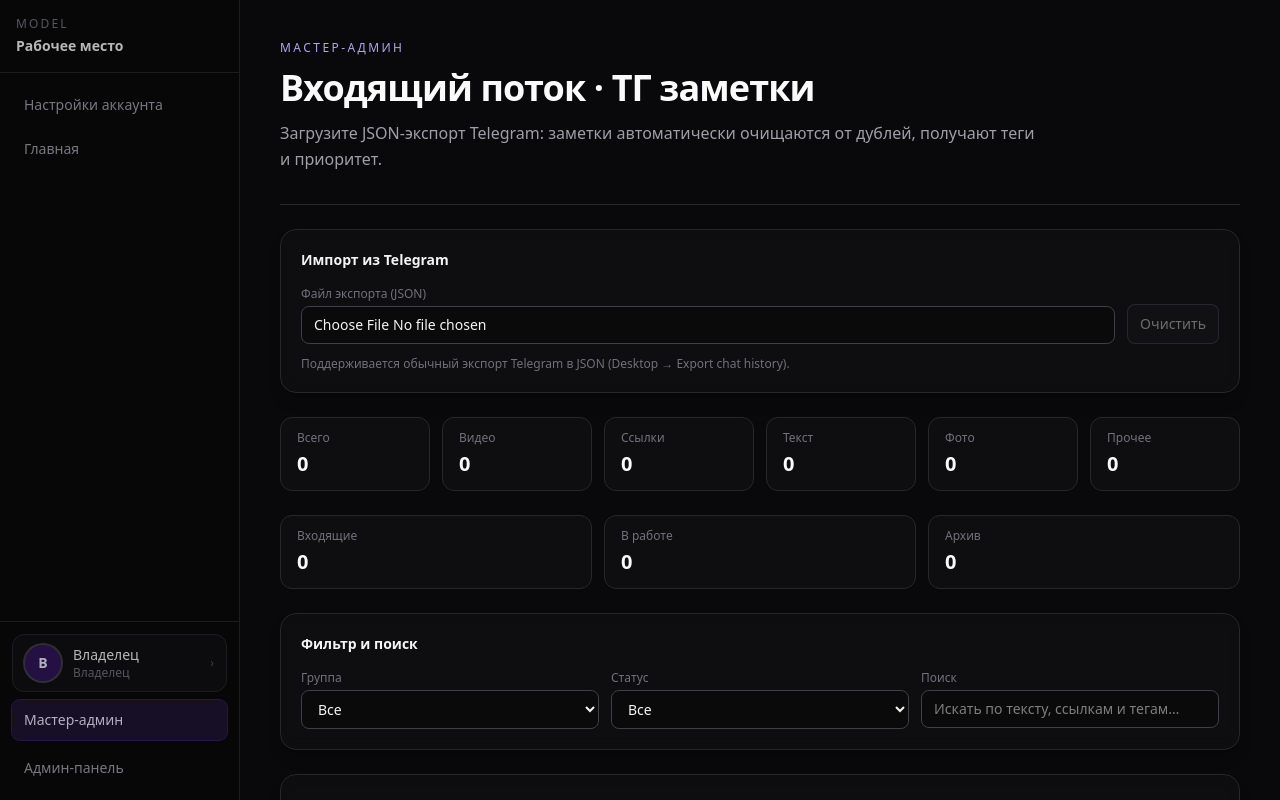
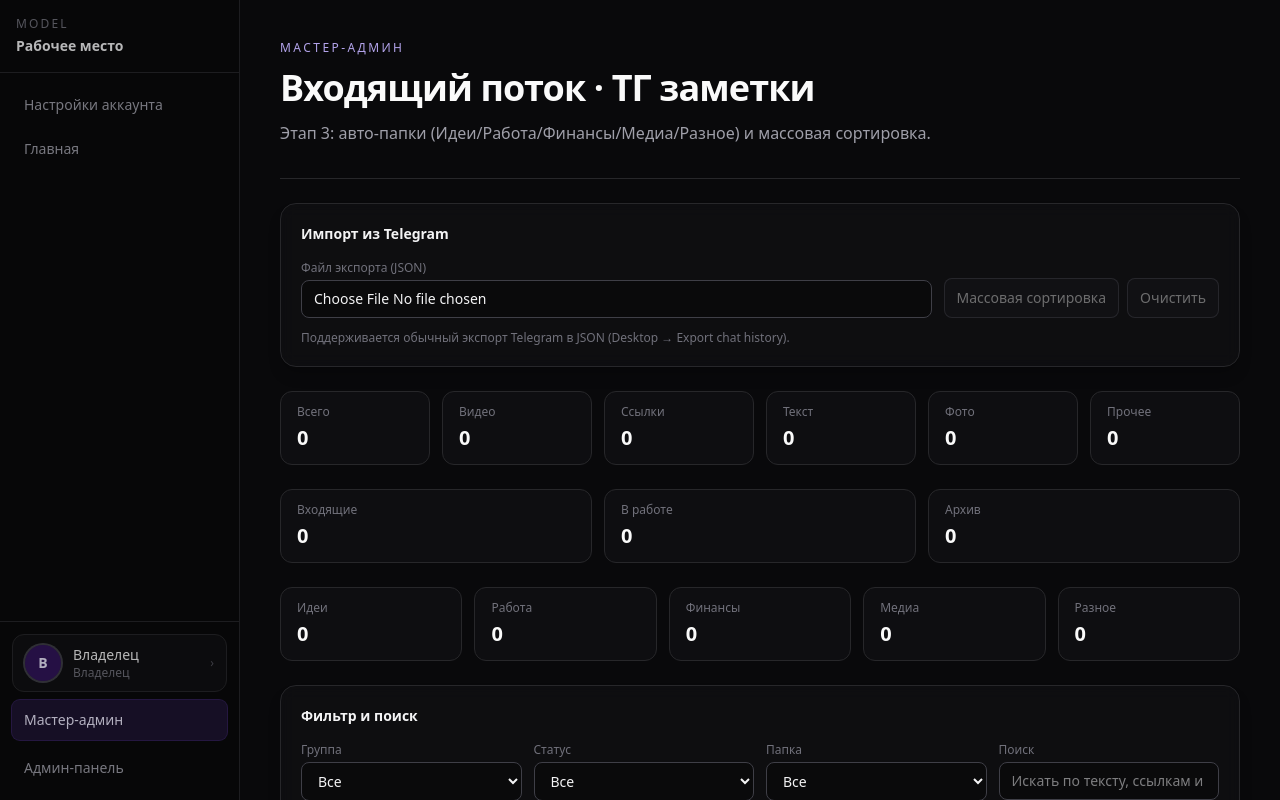
Before and after one commit to Goncharov108/model, a React (Vite) app in the folder web/: page /master-admin/incoming in a window 1280 px wide. Shown: the top 800 px of the page. Built offline with nearby package versions, Linux system fonts and the light colour scheme.

Commit message:
feat(web): этап 3 тг-заметок — папки и массовая сортировка

```diff
--- a/web/src/domain/telegramNotes.ts
+++ b/web/src/domain/telegramNotes.ts
@@ -3,6 +3,8 @@ export type TelegramNoteGroup = 'video' | 'link' | 'text' | 'photo' | 'file' | '
 export type TelegramNotePriority = 'high' | 'normal' | 'low'
 
 export type TelegramNoteState = 'inbox' | 'in_work' | 'archived'
+
+export type TelegramNoteFolder = 'ideas' | 'work' | 'finance' | 'media' | 'misc'
 
 export interface TelegramNoteItem {
   id: string
@@ -17,6 +19,7 @@ export interface TelegramNoteItem {
   priority: TelegramNotePriority
   state: TelegramNoteState
   dedupeKey: string
+  folder: TelegramNoteFolder
 }
 
 export interface TelegramNotesSnapshot {
--- a/web/src/lib/telegramNotes.ts
+++ b/web/src/lib/telegramNotes.ts
@@ -1,5 +1,6 @@
 import { newId } from './newId'
 import type {
+  TelegramNoteFolder,
   TelegramNoteGroup,
   TelegramNoteItem,
   TelegramNotePriority,
@@ -102,6 +103,18 @@ function detectPriority(input: { text: string; links: string[]; tags: string[];
   return 'normal'
 }
 
+function detectFolder(input: { group: TelegramNoteGroup; tags: string[]; text: string; links: string[] }): TelegramNoteFolder {
+  if (input.tags.includes('finance')) return 'finance'
+  if (input.tags.includes('todo') || input.tags.includes('meeting') || input.tags.includes('github')) return 'work'
+  if (input.tags.includes('idea')) return 'ideas'
+  if (input.group === 'video' || input.group === 'photo') return 'media'
+
+  const fullText = `${input.text} ${input.links.join(' ')}`.toLowerCase()
+  if (['проект', 'задача', 'клиент', 'план'].some((token) => fullText.includes(token))) return 'work'
+  if (['идея', 'заметка', 'набросок'].some((token) => fullText.includes(token))) return 'ideas'
+  return 'misc'
+}
+
 function classifyGroup(input: {
   links: string[]
   text: string
@@ -163,6 +176,7 @@ export function parseTelegramNotesExport(raw: string, sourceName: string): Teleg
 
     const tags = detectTags({ text: plain, links, group })
     const priority = detectPriority({ text: plain, links, tags, group })
+    const folder = detectFolder({ group, tags, text: plain, links })
 
     items.push({
       id: String(message.id ?? newId()),
@@ -177,6 +191,7 @@ export function parseTelegramNotesExport(raw: string, sourceName: string): Teleg
       priority,
       state: 'inbox',
       dedupeKey,
+      folder,
     })
   }
 
--- a/web/src/routes/MasterAdminIncomingWorkspace.tsx
+++ b/web/src/routes/MasterAdminIncomingWorkspace.tsx
@@ -1,5 +1,10 @@
 import { useMemo, useState } from 'react'
-import type { TelegramNoteGroup, TelegramNotePriority, TelegramNoteState } from '../domain/telegramNotes'
+import type {
+  TelegramNoteFolder,
+  TelegramNoteGroup,
+  TelegramNotePriority,
+  TelegramNoteState,
+} from '../domain/telegramNotes'
 import { readTextFile } from '../lib/readTextFile'
 import { countByGroup, parseTelegramNotesExport } from '../lib/telegramNotes'
 import { useTelegramNotesStore } from '../store/telegramNotesStore'
@@ -31,15 +36,24 @@ const PRIORITY_LABEL: Record<TelegramNotePriority, string> = {
   low: 'Позже',
 }
 
-/** Входящий поток: импорт и разбор заметок из Telegram export JSON. */
+const FOLDER_LABEL: Record<TelegramNoteFolder, string> = {
+  ideas: 'Идеи',
+  work: 'Работа',
+  finance: 'Финансы',
+  media: 'Медиа',
+  misc: 'Разное',
+}
+
 export function MasterAdminIncomingWorkspace() {
   const snapshot = useTelegramNotesStore((s) => s.snapshot)
   const setSnapshot = useTelegramNotesStore((s) => s.setSnapshot)
   const setItemState = useTelegramNotesStore((s) => s.setItemState)
+  const applyAutoRouting = useTelegramNotesStore((s) => s.applyAutoRouting)
   const clear = useTelegramNotesStore((s) => s.clear)
 
   const [groupFilter, setGroupFilter] = useState<TelegramNoteGroup | 'all'>('all')
   const [stateFilter, setStateFilter] = useState<TelegramNoteState | 'all'>('all')
+  const [folderFilter, setFolderFilter] = useState<TelegramNoteFolder | 'all'>('all')
   const [query, setQuery] = useState('')
   const [error, setError] = useState<string | null>(null)
   const [busy, setBusy] = useState(false)
@@ -55,16 +69,28 @@ export function MasterAdminIncomingWorkspace() {
     }
   }, [snapshot])
 
+  const folderCounters = useMemo(() => {
+    const items = snapshot?.items ?? []
+    return {
+      ideas: items.filter((x) => x.folder === 'ideas').length,
+      work: items.filter((x) => x.folder === 'work').length,
+      finance: items.filter((x) => x.folder === 'finance').length,
+      media: items.filter((x) => x.folder === 'media').length,
+      misc: items.filter((x) => x.folder === 'misc').length,
+    }
+  }, [snapshot])
+
   const filteredItems = useMemo(() => {
     const base = snapshot?.items ?? []
     return base.filter((item) => {
       if (groupFilter !== 'all' && item.group !== groupFilter) return false
       if (stateFilter !== 'all' && item.state !== stateFilter) return false
+      if (folderFilter !== 'all' && item.folder !== folderFilter) return false
       if (!query.trim()) return true
       const haystack = `${item.text} ${item.links.join(' ')} ${item.tags.join(' ')}`.toLowerCase()
       return haystack.includes(query.toLowerCase())
     })
-  }, [groupFilter, query, snapshot, stateFilter])
+  }, [folderFilter, groupFilter, query, snapshot, stateFilter])
 
   async function handleImport(file: File) {
     setBusy(true)
@@ -75,6 +101,7 @@ export function MasterAdminIncomingWorkspace() {
       setSnapshot(parsed)
       setGroupFilter('all')
       setStateFilter('all')
+      setFolderFilter('all')
       setQuery('')
     } catch (e) {
       setError(e instanceof Error ? e.message : 'Не удалось прочитать файл')
@@ -88,7 +115,7 @@ export function MasterAdminIncomingWorkspace() {
       <PageHeader
         eyebrow="Мастер-админ"
         title="Входящий поток · ТГ заметки"
-        description="Загрузите JSON-экспорт Telegram: заметки автоматически очищаются от дублей, получают теги и приоритет."
+        description="Этап 3: авто-папки (Идеи/Работа/Финансы/Медиа/Разное) и массовая сортировка."
       />
 
       <SurfaceCard title="Импорт из Telegram">
@@ -109,6 +136,9 @@ export function MasterAdminIncomingWorkspace() {
             />
           </label>
           <div className="flex gap-2">
+            <AppButton type="button" variant="ghost" onClick={() => applyAutoRouting()} disabled={!snapshot || busy}>
+              Массовая сортировка
+            </AppButton>
             <AppButton type="button" variant="ghost" onClick={() => clear()} disabled={!snapshot || busy}>
               Очистить
             </AppButton>
@@ -142,48 +172,49 @@ export function MasterAdminIncomingWorkspace() {
         <StatChip label={STATE_LABEL.archived} value={stateCounters.archived} />
       </div>
 
+      <div className="grid gap-3 sm:grid-cols-5">
+        <StatChip label={FOLDER_LABEL.ideas} value={folderCounters.ideas} />
+        <StatChip label={FOLDER_LABEL.work} value={folderCounters.work} />
+        <StatChip label={FOLDER_LABEL.finance} value={folderCounters.finance} />
+        <StatChip label={FOLDER_LABEL.media} value={folderCounters.media} />
+        <StatChip label={FOLDER_LABEL.misc} value={folderCounters.misc} />
+      </div>
+
       <SurfaceCard title="Фильтр и поиск">
-        <div className="mt-4 grid gap-3 lg:grid-cols-3">
+        <div className="mt-4 grid gap-3 lg:grid-cols-4">
           <label className="flex flex-col gap-1 text-xs text-zinc-500">
             Группа
-            <select
-              className={inputClass}
-              value={groupFilter}
-              onChange={(e) => setGroupFilter(e.target.value as TelegramNoteGroup | 'all')}
-            >
+            <select className={inputClass} value={groupFilter} onChange={(e) => setGroupFilter(e.target.value as TelegramNoteGroup | 'all')}>
               <option value="all">Все</option>
               {(Object.keys(GROUP_LABEL) as TelegramNoteGroup[]).map((group) => (
-                <option key={group} value={group}>
-                  {GROUP_LABEL[group]}
-                </option>
+                <option key={group} value={group}>{GROUP_LABEL[group]}</option>
               ))}
             </select>
           </label>
 
           <label className="flex flex-col gap-1 text-xs text-zinc-500">
             Статус
-            <select
-              className={inputClass}
-              value={stateFilter}
-              onChange={(e) => setStateFilter(e.target.value as TelegramNoteState | 'all')}
-            >
+            <select className={inputClass} value={stateFilter} onChange={(e) => setStateFilter(e.target.value as TelegramNoteState | 'all')}>
               <option value="all">Все</option>
               {(Object.keys(STATE_LABEL) as TelegramNoteState[]).map((state) => (
-                <option key={state} value={state}>
-                  {STATE_LABEL[state]}
-                </option>
+                <option key={state} value={state}>{STATE_LABEL[state]}</option>
+              ))}
+            </select>
+          </label>
+
+          <label className="flex flex-col gap-1 text-xs text-zinc-500">
+            Папка
+            <select className={inputClass} value={folderFilter} onChange={(e) => setFolderFilter(e.target.value as TelegramNoteFolder | 'all')}>
+              <option value="all">Все</option>
+              {(Object.keys(FOLDER_LABEL) as TelegramNoteFolder[]).map((folder) => (
+                <option key={folder} value={folder}>{FOLDER_LABEL[folder]}</option>
               ))}
             </select>
           </label>
 
           <label className="min-w-0 flex-1 flex flex-col gap-1 text-xs text-zinc-500">
             Поиск
-            <input
-              className={inputClass}
-              value={query}
-              onChange={(e) => setQuery(e.target.value)}
-              placeholder="Искать по тексту, ссылкам и тегам…"
-            />
+            <input className={inputClass} value={query} onChange={(e) => setQuery(e.target.value)} placeholder="Искать по тексту, ссылкам и тегам…" />
           </label>
         </div>
       </SurfaceCard>
@@ -199,52 +230,20 @@ export function MasterAdminIncomingWorkspace() {
               <article key={item.id} className="rounded-xl border border-zinc-800 bg-zinc-900/50 p-3">
                 <div className="flex flex-wrap items-center gap-2 text-xs text-zinc-500">
                   <span className="rounded-full bg-zinc-800 px-2 py-0.5 text-zinc-300">{GROUP_LABEL[item.group]}</span>
+                  <span className="rounded-full bg-zinc-800 px-2 py-0.5 text-zinc-300">{FOLDER_LABEL[item.folder]}</span>
                   <span className="rounded-full bg-zinc-800 px-2 py-0.5 text-zinc-300">{PRIORITY_LABEL[item.priority]}</span>
                   <span className="rounded-full bg-zinc-800 px-2 py-0.5 text-zinc-300">{STATE_LABEL[item.state]}</span>
                   <span>{new Date(item.dateIso).toLocaleString('ru-RU')}</span>
                 </div>
                 {item.text ? <p className="mt-2 whitespace-pre-wrap text-sm text-zinc-100">{item.text}</p> : null}
-
-                {item.tags.length > 0 ? (
-                  <div className="mt-2 flex flex-wrap gap-1">
-                    {item.tags.map((tag) => (
-                      <span key={`${item.id}-${tag}`} className="rounded bg-zinc-800/80 px-2 py-0.5 text-[11px] text-zinc-300">
-                        #{tag}
-                      </span>
-                    ))}
-                  </div>
+                {item.tags.length > 0 ? <div className="mt-2 flex flex-wrap gap-1">{item.tags.map((tag) => <span key={`${item.id}-${tag}`} className="rounded bg-zinc-800/80 px-2 py-0.5 text-[11px] text-zinc-300">#{tag}</span>)}</div> : null}
+                {item.links.length > 0 ? (
+                  <ul className="mt-2 space-y-1 text-xs text-violet-300">{item.links.map((link) => <li key={`${item.id}-${link}`}><a href={link} target="_blank" rel="noreferrer" className="hover:underline">{link}</a></li>)}</ul>
                 ) : null}
-
-                {item.links.length > 0 ? (
-                  <ul className="mt-2 space-y-1 text-xs text-violet-300">
-                    {item.links.map((link) => (
-                      <li key={`${item.id}-${link}`}>
-                        <a href={link} target="_blank" rel="noreferrer" className="hover:underline">
-                          {link}
-                        </a>
-                      </li>
-                    ))}
-                  </ul>
-                ) : null}
-
-                {(item.hasPhoto || item.hasFile) && !item.text ? (
-                  <p className="mt-2 text-xs text-zinc-500">
-                    {item.hasPhoto ? 'Содержит фото' : ''}
-                    {item.hasPhoto && item.hasFile ? ' · ' : ''}
-                    {item.hasFile ? 'Содержит файл' : ''}
-                  </p>
-                ) : null}
-
                 <div className="mt-3 flex flex-wrap gap-2">
-                  <AppButton type="button" variant="ghost" onClick={() => setItemState(item.id, 'in_work')}>
-                    В работу
-                  </AppButton>
-                  <AppButton type="button" variant="ghost" onClick={() => setItemState(item.id, 'archived')}>
-                    В архив
-                  </AppButton>
-                  <AppButton type="button" variant="ghost" onClick={() => setItemState(item.id, 'inbox')}>
-                    Во входящие
-                  </AppButton>
+                  <AppButton type="button" variant="ghost" onClick={() => setItemState(item.id, 'in_work')}>В работу</AppButton>
+                  <AppButton type="button" variant="ghost" onClick={() => setItemState(item.id, 'archived')}>В архив</AppButton>
+                  <AppButton type="button" variant="ghost" onClick={() => setItemState(item.id, 'inbox')}>Во входящие</AppButton>
                 </div>
               </article>
             ))}
--- a/web/src/store/telegramNotesStore.ts
+++ b/web/src/store/telegramNotesStore.ts
@@ -6,6 +6,7 @@ interface TelegramNotesStoreState {
   snapshot: TelegramNotesSnapshot | null
   setSnapshot: (snapshot: TelegramNotesSnapshot) => void
   setItemState: (id: string, state: TelegramNoteState) => void
+  applyAutoRouting: () => void
   clear: () => void
 }
 
@@ -24,6 +25,21 @@ export const useTelegramNotesStore = create<TelegramNotesStoreState>()(
             },
           }
         }),
+      applyAutoRouting: () =>
+        set((store) => {
+          if (!store.snapshot) return store
+          return {
+            snapshot: {
+              ...store.snapshot,
+              items: store.snapshot.items.map((item) => {
+                if (item.priority === 'high') return { ...item, state: 'in_work' }
+                if (item.folder === 'work' || item.folder === 'finance') return { ...item, state: 'in_work' }
+                if (item.folder === 'media') return { ...item, state: 'archived' }
+                return { ...item, state: 'inbox' }
+              }),
+            },
+          }
+        }),
       clear: () => set({ snapshot: null }),
     }),
     {
```
Also changed, not shown: 2 other files (tests, documents, lock files or other folders).
